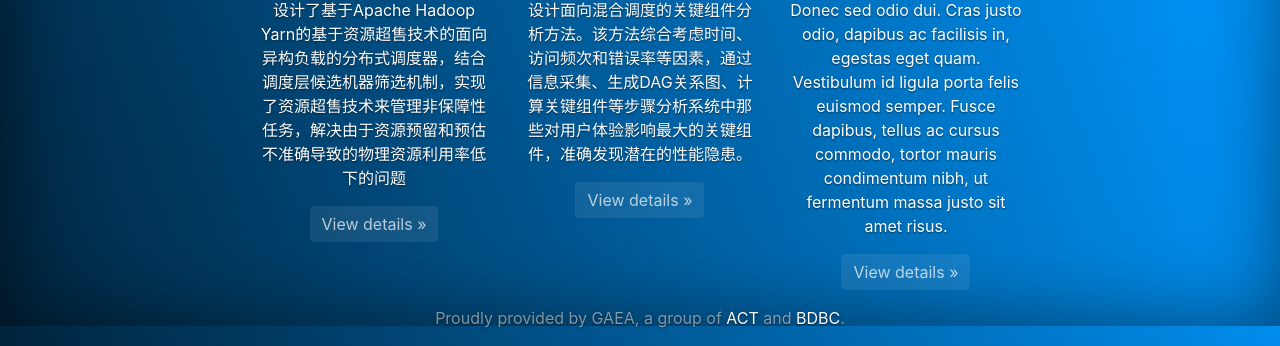
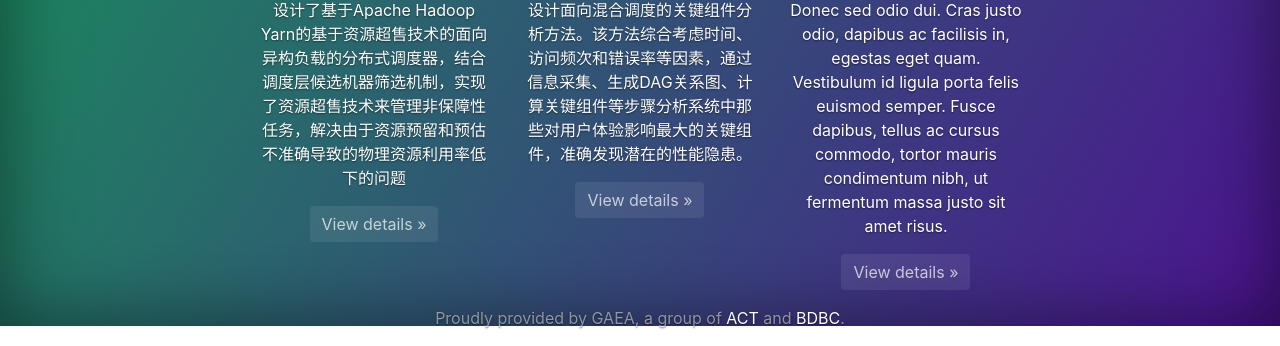
Before and after one commit to xueshiqing/openPage, a website: page index.html in a window 1280 px wide. Shown: the part 474-820 px from the top of the page. Drawn offline with nearby package versions, Linux system fonts and the light colour scheme.

Commit message:
edit background

```diff
--- a/cover.css
+++ b/cover.css
@@ -27,10 +27,8 @@ a:hover {
 html,
 body {
     height: 100%;
-    background: linear-gradient(120deg, #159957, #4c1391), linear-gradient(70deg,#000000, #0097fe);
-    background-size: 100%  445px,100% 200%;
-    background-repeat: no-repeat,repeat-y;
-    background-position: top,0 445px;
+    background: linear-gradient(120deg, #159957, #4c1391);
+    background-repeat: no-repeat;
     /* background-color: #333; */
 
 }
```
